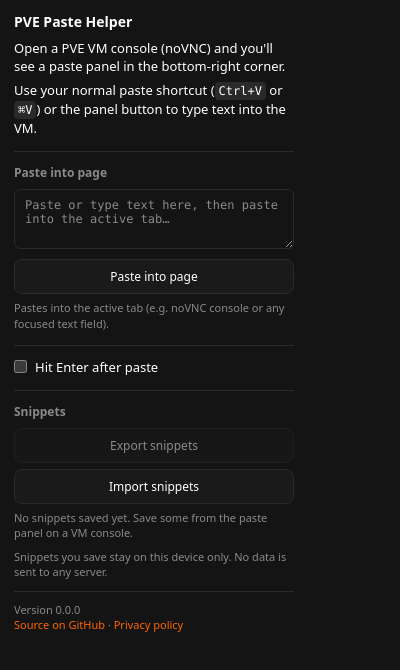
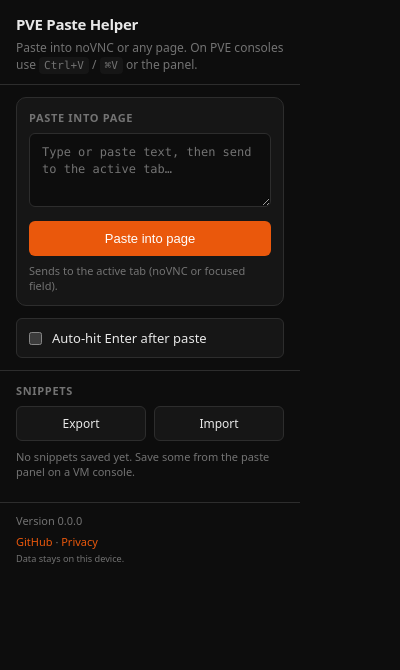
Before and after one commit to xman601/pve-snippets, a browser extension: page extension/popup.html in a window 400 px wide. Drawn offline with Linux system fonts and the light colour scheme.

Commit message:
Update version and enhance popup UI for better user experience
- Bump version from 1.0.0 to 1.0.1 in manifest.json.
- Revamp styles in popup.html for improved aesthetics and usability, including new color variables and layout adjustments.
- Introduce new design elements for better interaction, such as updated button styles and enhanced text areas.

```diff
--- a/extension/popup.html
+++ b/extension/popup.html
@@ -6,164 +6,249 @@
     <style>
       :root {
         color-scheme: dark;
-        --pmx-bg: #141414;
-        --pmx-bg-panel: #1a1a1a;
-        --pmx-border: #2a2a2a;
-        --pmx-text: #fff;
-        --pmx-text-muted: #8a8a8a;
-        --pmx-accent: #f60;
+        --popup-bg: #0d0d0d;
+        --popup-surface: #161616;
+        --popup-surface-hover: #1e1e1e;
+        --popup-border: #2d2d2d;
+        --popup-text: #e8e8e8;
+        --popup-text-muted: #737373;
+        --popup-accent: #ea580c;
+        --popup-accent-hover: #f97316;
+        --popup-radius: 10px;
+        --popup-radius-sm: 6px;
+      }
+      * {
+        box-sizing: border-box;
       }
       body {
         margin: 0;
-        padding: 12px 14px;
+        padding: 0;
         font-family: system-ui, -apple-system, BlinkMacSystemFont, "Segoe UI", sans-serif;
         font-size: 13px;
-        background: var(--pmx-bg);
-        color: var(--pmx-text);
-        width: 280px;
+        background: var(--popup-bg);
+        color: var(--popup-text);
+        width: 300px;
+        min-height: 320px;
       }
-      h1 {
-        margin: 0 0 8px;
-        font-size: 14px;
+
+      .header {
+        padding: 14px 16px 10px;
+        border-bottom: 1px solid var(--popup-border);
+      }
+      .header h1 {
+        margin: 0;
+        font-size: 15px;
         font-weight: 600;
+        letter-spacing: -0.02em;
       }
-      p {
-        margin: 0 0 6px;
+      .header p {
+        margin: 6px 0 0;
+        font-size: 12px;
+        color: var(--popup-text-muted);
         line-height: 1.4;
       }
-      code {
-        font-family: ui-monospace, SFMono-Regular, Menlo, Monaco, Consolas, "Liberation Mono", "Courier New", monospace;
-        font-size: 12px;
-        background: var(--pmx-border);
-        padding: 2px 4px;
+      .header code {
+        font-family: ui-monospace, SFMono-Regular, Menlo, Monaco, Consolas, monospace;
+        font-size: 11px;
+        background: var(--popup-surface);
+        padding: 2px 5px;
         border-radius: 4px;
+        color: var(--popup-text-muted);
       }
-      small {
+
+      /* Primary: Paste into page */
+      .paste-card {
+        margin: 12px 16px;
+        padding: 12px;
+        background: var(--popup-surface);
+        border: 1px solid var(--popup-border);
+        border-radius: var(--popup-radius);
+      }
+      .paste-card .label {
         display: block;
-        margin-top: 8px;
         font-size: 11px;
-        color: var(--pmx-text-muted);
-      }
-      .section {
-        margin-top: 14px;
-        padding-top: 12px;
-        border-top: 1px solid var(--pmx-border);
-      }
-      .section-title {
-        font-size: 12px;
         font-weight: 600;
-        color: var(--pmx-text-muted);
+        text-transform: uppercase;
+        letter-spacing: 0.06em;
+        color: var(--popup-text-muted);
         margin-bottom: 8px;
       }
-      button {
+      #popup-paste-text {
         width: 100%;
-        padding: 8px 12px;
-        margin-bottom: 6px;
+        margin: 0 0 10px;
+        padding: 10px 12px;
+        font-family: ui-monospace, SFMono-Regular, Menlo, Monaco, Consolas, monospace;
         font-size: 12px;
-        font-family: inherit;
-        background: var(--pmx-bg-panel);
-        color: var(--pmx-text);
-        border: 1px solid var(--pmx-border);
-        border-radius: 8px;
+        line-height: 1.45;
+        background: var(--popup-bg);
+        color: var(--popup-text);
+        border: 1px solid var(--popup-border);
+        border-radius: var(--popup-radius-sm);
+        resize: vertical;
+        min-height: 72px;
+      }
+      #popup-paste-text::placeholder {
+        color: var(--popup-text-muted);
+      }
+      #popup-paste-text:focus {
+        outline: none;
+        border-color: var(--popup-accent);
+      }
+      #popup-send-btn {
+        width: 100%;
+        padding: 10px 14px;
+        font-size: 13px;
+        font-weight: 500;
+        background: var(--popup-accent);
+        color: #fff;
+        border: none;
+        border-radius: var(--popup-radius-sm);
         cursor: pointer;
-        transition: background 0.15s, border-color 0.15s;
+        transition: background 0.15s;
       }
-      button:hover {
-        background: var(--pmx-border);
-        border-color: var(--pmx-accent);
+      #popup-send-btn:hover {
+        background: var(--popup-accent-hover);
       }
-      button:disabled {
-        opacity: 0.5;
-        cursor: not-allowed;
+      #popup-send-btn:active {
+        transform: scale(0.99);
       }
-      button:last-of-type {
-        margin-bottom: 0;
+      #popup-paste-hint {
+        display: block;
+        font-size: 11px;
+        color: var(--popup-text-muted);
+        margin-top: 8px;
+        line-height: 1.35;
+      }
+
+      /* Options */
+      .options {
+        padding: 0 16px 12px;
       }
       .option-row {
         display: flex;
         align-items: center;
-        gap: 8px;
+        gap: 10px;
+        padding: 10px 12px;
+        background: var(--popup-surface);
+        border: 1px solid var(--popup-border);
+        border-radius: var(--popup-radius-sm);
         cursor: pointer;
         font-size: 13px;
+        margin-bottom: 6px;
+      }
+      .option-row:hover {
+        background: var(--popup-surface-hover);
+      }
+      .option-row:last-of-type {
+        margin-bottom: 0;
       }
       .option-row input[type="checkbox"] {
         margin: 0;
         cursor: pointer;
+        accent-color: var(--popup-accent);
       }
-      .popup-textarea {
-        width: 100%;
-        box-sizing: border-box;
-        margin-bottom: 6px;
-        padding: 8px 10px;
-        font-family: ui-monospace, SFMono-Regular, Menlo, Monaco, Consolas, monospace;
+
+      /* Snippets */
+      .section {
+        padding: 12px 16px;
+        border-top: 1px solid var(--popup-border);
+      }
+      .section-title {
+        font-size: 11px;
+        font-weight: 600;
+        text-transform: uppercase;
+        letter-spacing: 0.06em;
+        color: var(--popup-text-muted);
+        margin-bottom: 8px;
+      }
+      .btn-row {
+        display: flex;
+        gap: 8px;
+      }
+      .btn-row button {
+        flex: 1;
+        padding: 8px 12px;
         font-size: 12px;
-        background: var(--pmx-bg);
-        color: var(--pmx-text);
-        border: 1px solid var(--pmx-border);
-        border-radius: 6px;
-        resize: vertical;
-        min-height: 60px;
+        font-family: inherit;
+        background: var(--popup-surface);
+        color: var(--popup-text);
+        border: 1px solid var(--popup-border);
+        border-radius: var(--popup-radius-sm);
+        cursor: pointer;
+        transition: background 0.15s, border-color 0.15s;
       }
-      .popup-textarea::placeholder {
-        color: var(--pmx-text-muted);
+      .btn-row button:hover {
+        background: var(--popup-surface-hover);
+        border-color: var(--popup-accent);
       }
-      .hint {
+      #export-hint {
         font-size: 11px;
-        color: var(--pmx-text-muted);
-        margin-top: 6px;
+        color: var(--popup-text-muted);
+        margin-top: 8px;
       }
+      input[type="file"] {
+        display: none;
+      }
+
+      /* Footer */
       .popup-footer {
-        display: block;
-        margin-top: 12px;
-        padding-top: 10px;
-        border-top: 1px solid var(--pmx-border);
+        margin-top: auto;
+        padding: 10px 16px 14px;
+        border-top: 1px solid var(--popup-border);
         font-size: 11px;
-        color: var(--pmx-text-muted);
+        color: var(--popup-text-muted);
+        line-height: 1.5;
       }
       .popup-footer a {
-        color: var(--pmx-accent);
+        color: var(--popup-accent);
         text-decoration: none;
       }
       .popup-footer a:hover {
         text-decoration: underline;
       }
+      #version-label {
+        display: block;
+        margin-bottom: 4px;
+      }
     </style>
   </head>
   <body>
-    <h1>PVE Paste Helper</h1>
-    <p>Open a PVE VM console (noVNC) and you&apos;ll see a paste panel in the bottom-right corner.</p>
-    <p>Use your normal paste shortcut (<code>Ctrl+V</code> or <code>⌘V</code>) or the panel button to type text into the VM.</p>
+    <header class="header">
+      <h1>PVE Paste Helper</h1>
+      <p>Paste into noVNC or any page. On PVE consoles use <code>Ctrl+V</code> / <code>⌘V</code> or the panel.</p>
+    </header>
 
-    <div class="section">
-      <div class="section-title">Paste into page</div>
-      <textarea id="popup-paste-text" class="popup-textarea" placeholder="Paste or type text here, then paste into the active tab…" rows="3"></textarea>
+    <main class="paste-card">
+      <span class="label">Paste into page</span>
+      <textarea id="popup-paste-text" placeholder="Type or paste text, then send to the active tab…" rows="3"></textarea>
       <button type="button" id="popup-send-btn">Paste into page</button>
-      <p class="hint" id="popup-paste-hint">Pastes into the active tab (e.g. noVNC console or any focused text field).</p>
-    </div>
+      <span class="hint" id="popup-paste-hint">Sends to the active tab (noVNC or focused field).</span>
+    </main>
 
-    <div class="section">
+    <div class="options">
       <label class="option-row">
         <input type="checkbox" id="auto-enter" />
-        <span>Hit Enter after paste</span>
+        <span>Auto-hit Enter after paste</span>
       </label>
     </div>
 
     <div class="section">
       <div class="section-title">Snippets</div>
+      <div class="btn-row">
+        <button type="button" id="export-btn">Export</button>
+        <button type="button" id="import-btn">Import</button>
+      </div>
       <input type="file" id="import-file" accept=".json,application/json" hidden>
-      <button type="button" id="export-btn">Export snippets</button>
-      <button type="button" id="import-btn">Import snippets</button>
-      <p class="hint" id="export-hint">Download all saved snippets as a JSON file.</p>
+      <p class="hint" id="export-hint">Download or import saved snippets.</p>
     </div>
-
-    <small>Snippets you save stay on this device only. No data is sent to any server.</small>
 
     <footer class="popup-footer">
       <span id="version-label"></span>
+      <a href="https://github.com/xman601/pve-snippets" target="_blank" rel="noopener noreferrer">GitHub</a>
+      &middot;
+      <a href="https://github.com/xman601/pve-snippets/blob/main/docs/PRIVACY_POLICY_TEMPLATE.md" target="_blank" rel="noopener noreferrer">Privacy</a>
       <br>
-      <a href="https://github.com/xman601/pve-snippets" target="_blank" rel="noopener noreferrer">Source on GitHub</a>
-      &middot;
-      <a href="https://github.com/xman601/pve-snippets/blob/main/docs/PRIVACY_POLICY_TEMPLATE.md" target="_blank" rel="noopener noreferrer">Privacy policy</a>
+      <small>Data stays on this device.</small>
     </footer>
 
     <script src="popup.js"></script>
```
Also changed, not shown: extension/manifest.json.
